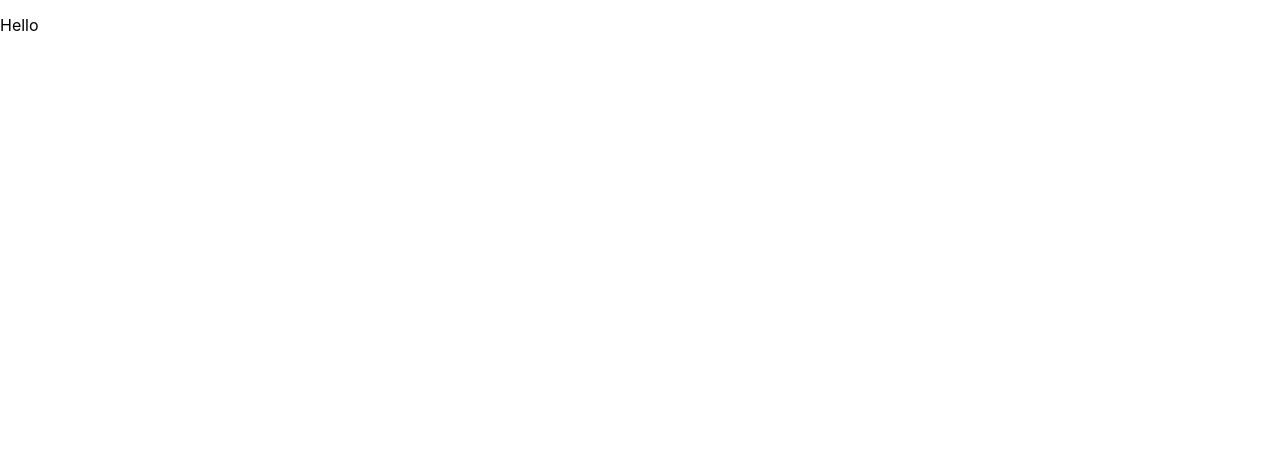
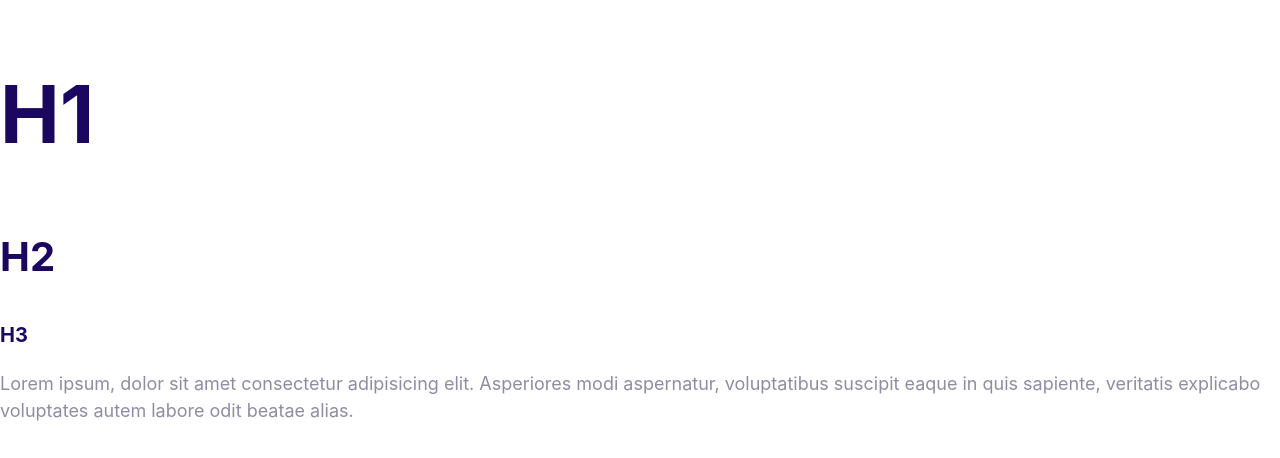
Before and after one commit to Gabriel7721/K25ISTF01-CSS-Project, a plain HTML site: page index.html in a window 1280 px wide. Drawn offline with Linux system fonts and the light colour scheme.

Commit message:
khởi tạo font size và kích thước view port cho 1024

```diff
--- a/css/styles.css
+++ b/css/styles.css
@@ -6,6 +6,42 @@
   --color-body: #918ca4;
 }
 
+/* 10 x 100/16 = 62.5% */
+/* 62.5% của 16px = 10px */
+html {
+  font-size: 62.5%;
+}
+
 body {
   font-family: "Inter", Arial, Helvetica, sans-serif;
+  font-size: 2rem;
+  color: var(--color-body);
+  line-height: 1.5;
 }
+
+h1,
+h2,
+h3 {
+  color: var(--color-headings);
+}
+
+h1 {
+  font-size: 7rem;
+}
+h2 {
+  font-size: 4rem;
+}
+h3 {
+  font-size: 3rem;
+  margin-bottom: 2rem;
+}
+p {
+  margin-top: 0;
+}
+
+@media screen and (min-width: 1024px){
+    body {font-size: 1.8rem}
+    h1 {font-size: 8rem}
+    h2 {font-size: 4rem}
+    h3 {font-size: 2rem}
+};
--- a/index.html
+++ b/index.html
@@ -8,6 +8,9 @@
     <link rel="stylesheet" href="css/styles.css" />
   </head>
   <body>
-    <p class="poppins-thin">Hello</p>
+    <h1>H1</h1>
+    <h2>H2</h3>
+    <h3>H3</h3>
+    <p>Lorem ipsum, dolor sit amet consectetur adipisicing elit. Asperiores modi aspernatur, voluptatibus suscipit eaque in quis sapiente, veritatis explicabo voluptates autem labore odit beatae alias.</p>
   </body>
 </html>
```
